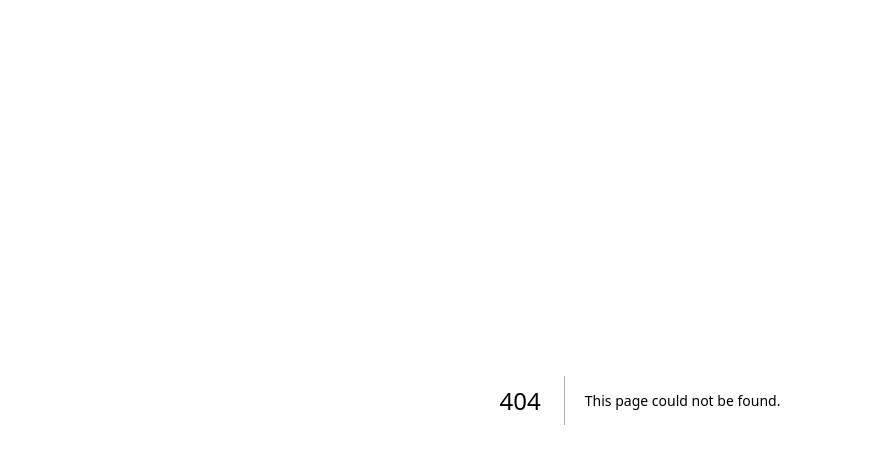
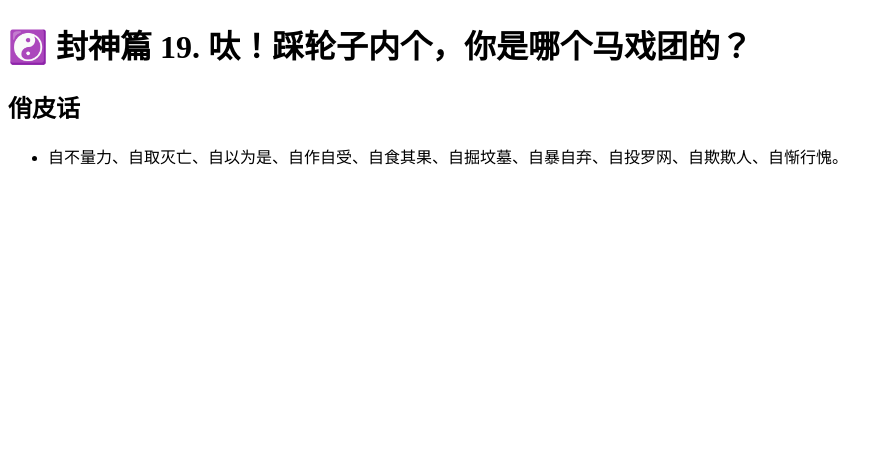
Before and after one commit to eddiehe99/bannatienet, a Next.js app: page /the-investiture-of-the-gods/yin-yang-19 in a window 1280 px wide. Before the commit this address had no page. Shown: the top 464 px of the page, without its empty margins (0-893 px from the left). Built offline with nearby package versions, Linux system fonts and the light colour scheme.

Commit message:
feat: add the investiture of the gods No. 19

```diff
--- a/src/pages/the-investiture-of-the-gods/_meta.js
+++ b/src/pages/the-investiture-of-the-gods/_meta.js
@@ -1,6 +1,7 @@
 /* eslint-disable prettier/prettier */
 /* eslint-disable import/no-anonymous-default-export */
 export default {
+    'yin-yang-19': '☯️ 19',
     'yin-yang-17': '☯️ 17',
     'yin-yang-16': '☯️ 16',
     'yin-yang-15': '☯️ 15',
--- /dev/null
+++ b/src/pages/the-investiture-of-the-gods/yin-yang-19.mdx
@@ -0,0 +1,5 @@
+# ☯️ 封神篇 19. 呔！踩轮子内个，你是哪个马戏团的？
+
+## 俏皮话
+
+- 自不量力、自取灭亡、自以为是、自作自受、自食其果、自掘坟墓、自暴自弃、自投罗网、自欺欺人、自惭行愧。
```
